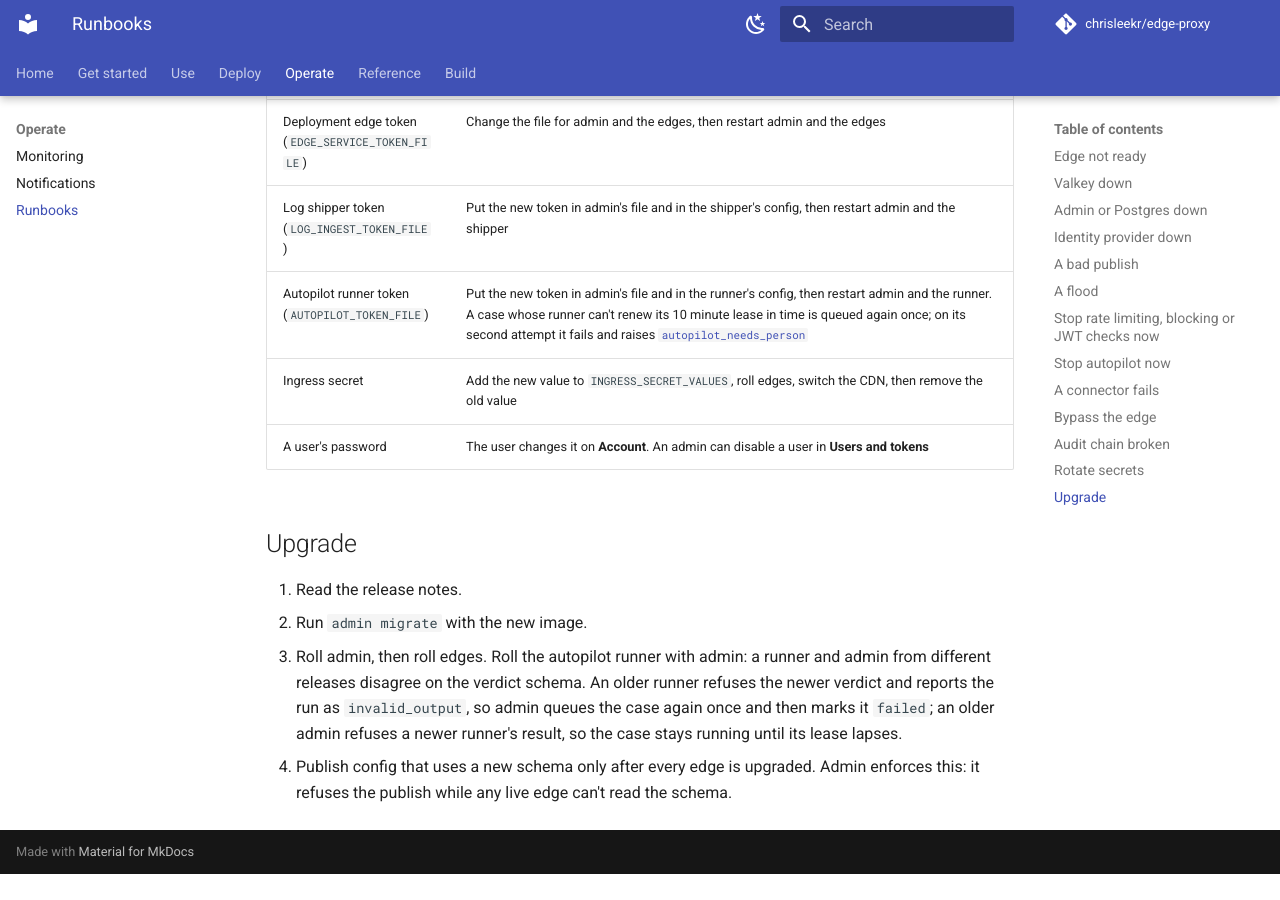
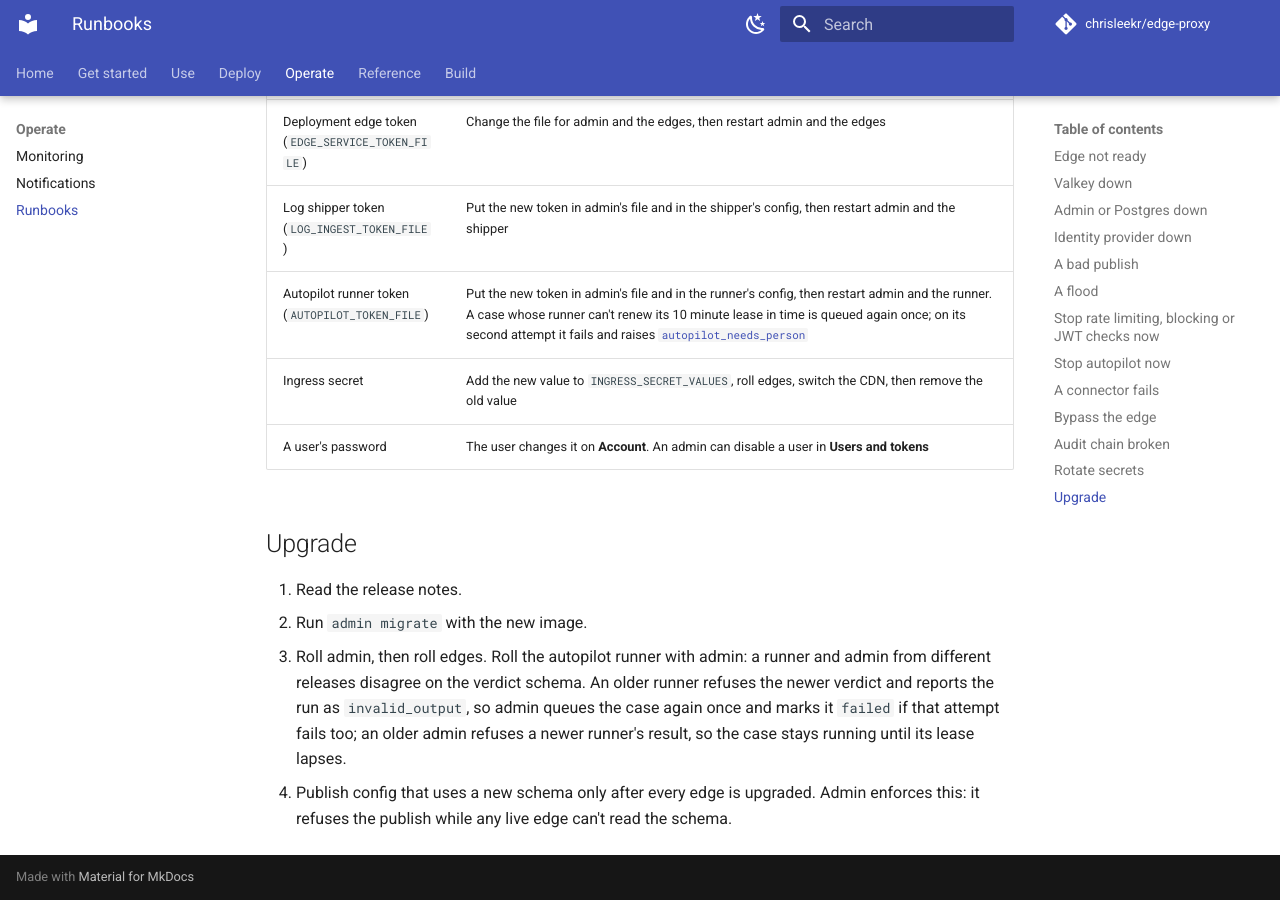
Before and after one commit to chrisleekr/edge-proxy, an MkDocs documentation site: the page built from docs/operate/runbooks.md, in a window 1280 px wide and 900 px high, scrolled down 4433 px. Built offline with MkDocs 1.6.1 and Material for MkDocs 9.7.7, drawn with Linux system fonts in a browser that asks for light colours; comment, search, counter and statistics services are not loaded; before the commit the page ends 5307 px from its top, so only the background shows below that.

Commit message:
docs: mark a case failed only when its retry fails too

```diff
--- a/docs/operate/runbooks.md
+++ b/docs/operate/runbooks.md
@@ -110,5 +110,5 @@ While bypassed, nothing the edge does applies:
 
 1. Read the release notes.
 2. Run `admin migrate` with the new image.
-3. Roll admin, then roll edges. Roll the autopilot runner with admin: a runner and admin from different releases disagree on the verdict schema. An older runner refuses the newer verdict and reports the run as `invalid_output`, so admin queues the case again once and then marks it `failed`; an older admin refuses a newer runner's result, so the case stays running until its lease lapses.
+3. Roll admin, then roll edges. Roll the autopilot runner with admin: a runner and admin from different releases disagree on the verdict schema. An older runner refuses the newer verdict and reports the run as `invalid_output`, so admin queues the case again once and marks it `failed` if that attempt fails too; an older admin refuses a newer runner's result, so the case stays running until its lease lapses.
 4. Publish config that uses a new schema only after every edge is upgraded. Admin enforces this: it refuses the publish while any live edge can't read the schema.
```
